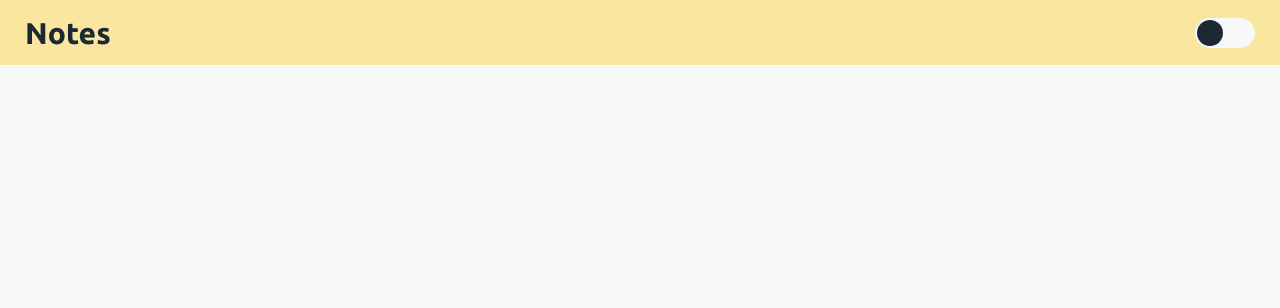
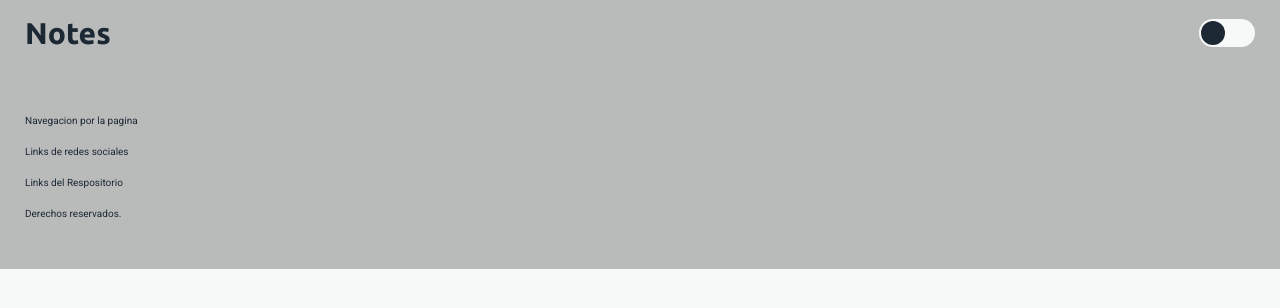
Before and after one commit to NerioBalza/notes, a React (Create React App) app: page /login in a window 1280 px wide. Shown: the top 308 px of the page. Built offline with nearby package versions, Linux system fonts and the light colour scheme.

Commit message:
Modificacion de la paleta de color

```diff
--- a/src/assets/styles/Index.scss
+++ b/src/assets/styles/Index.scss
@@ -6,3 +6,4 @@
 
 //components
 @import "./components/Header.scss";
+@import "./components/Footer.scss";
--- /dev/null
+++ b/src/assets/styles/components/Footer.scss
@@ -0,0 +1,6 @@
+.footer {
+  background-color: rgba(#000000, 0.25);
+  padding: 5rem 2.5rem;
+  display: grid;
+  gap: 2rem;
+}
--- a/src/assets/styles/components/Header.scss
+++ b/src/assets/styles/components/Header.scss
@@ -4,7 +4,7 @@
   display: flex;
   align-items: center;
   justify-content: space-between;
-  background-color: $primary-color;
+  background-color: rgba(#000000, 0.25);
 
   &__title {
     font-size: 3rem;
@@ -12,17 +12,17 @@
   }
 
   .dark-mode {
-    width: 60px;
-    height: 30px;
-    border-radius: 15px;
+    width: 56px;
+    height: 28px;
+    border-radius: 14px;
     background-color: $light-color;
     position: relative;
 
     &__button {
       transition: 500ms;
       position: absolute;
-      width: 26px;
-      height: 26px;
+      width: 24px;
+      height: 24px;
       margin: 2px;
       border-radius: 13px;
       left: 0;
@@ -32,11 +32,9 @@
 }
 
 body.dark .header {
-  background-color: rgba(#000000, 0.25);
-
   .dark-mode {
     &__button {
-      left: 30px;
+      left: 28px;
     }
   }
 }
--- a/src/assets/styles/lib/Globals.scss
+++ b/src/assets/styles/lib/Globals.scss
@@ -6,9 +6,8 @@ $title-font: "Ubuntu", sans-serif;
 $text-font: "Roboto", sans-serif;
 
 //Colors:
-$primary-color: #f9e79f;
-$secundary-color: #9a7d0a;
-$tertiary-color: #abb2b9;
+$note-color: #f9e79f;
+$button-color: #9a7d0a;
 $dark-color: #1c2833;
 $light-color: #f7f9f9;
 
@@ -62,6 +61,6 @@ hr {
   min-width: 100px;
   max-width: 200px;
   background: transparent;
-  border: 2px solid $secundary-color;
+  border: 2px solid $button-color;
   border-radius: 0.75rem;
 }
--- a/src/assets/styles/pages/Home.scss
+++ b/src/assets/styles/pages/Home.scss
@@ -18,7 +18,7 @@
       max-width: 300px;
       height: auto;
       min-height: 300px;
-      background: $primary-color;
+      background: $note-color;
       border-radius: 5px;
     }
     &__title {
--- /dev/null
+++ b/src/components/Footer.jsx
@@ -0,0 +1,14 @@
+import React from "react";
+
+const Footer = () => {
+  return (
+    <footer className="footer">
+      <div>Navegacion por la pagina</div>
+      <div>Links de redes sociales</div>
+      <div>Links del Respositorio</div>
+      <div>Derechos reservados.</div>
+    </footer>
+  );
+};
+
+export default Footer;
--- a/src/components/Layout.jsx
+++ b/src/components/Layout.jsx
@@ -1,11 +1,12 @@
 import React from "react";
 
 import Header from "./Header";
+import Footer from "./Footer";
 
 const Layout = ({ children }) => {
   return (
     <>
-      <Header /> {children}
+      <Header /> {children} <Footer />
     </>
   );
 };
--- a/src/pages/Home.jsx
+++ b/src/pages/Home.jsx
@@ -15,7 +15,7 @@ const Home = () => {
           </Link>
         </div>
       </section>
-      <hr style={{ margin: " 0px 1rem" }} />
+      {/* <hr style={{ margin: " 0px 2.5rem" }} /> */}
     </div>
   );
 };
```
